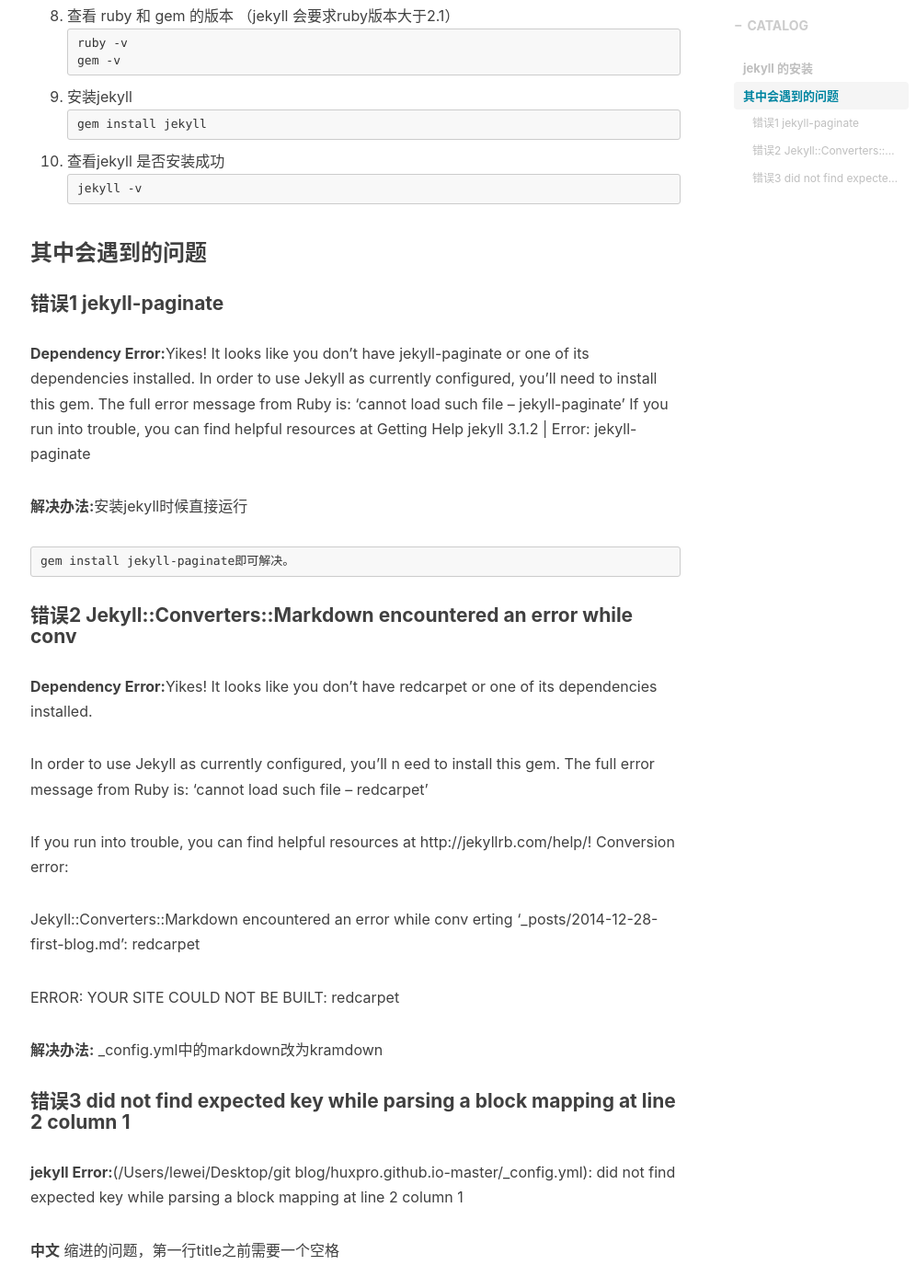
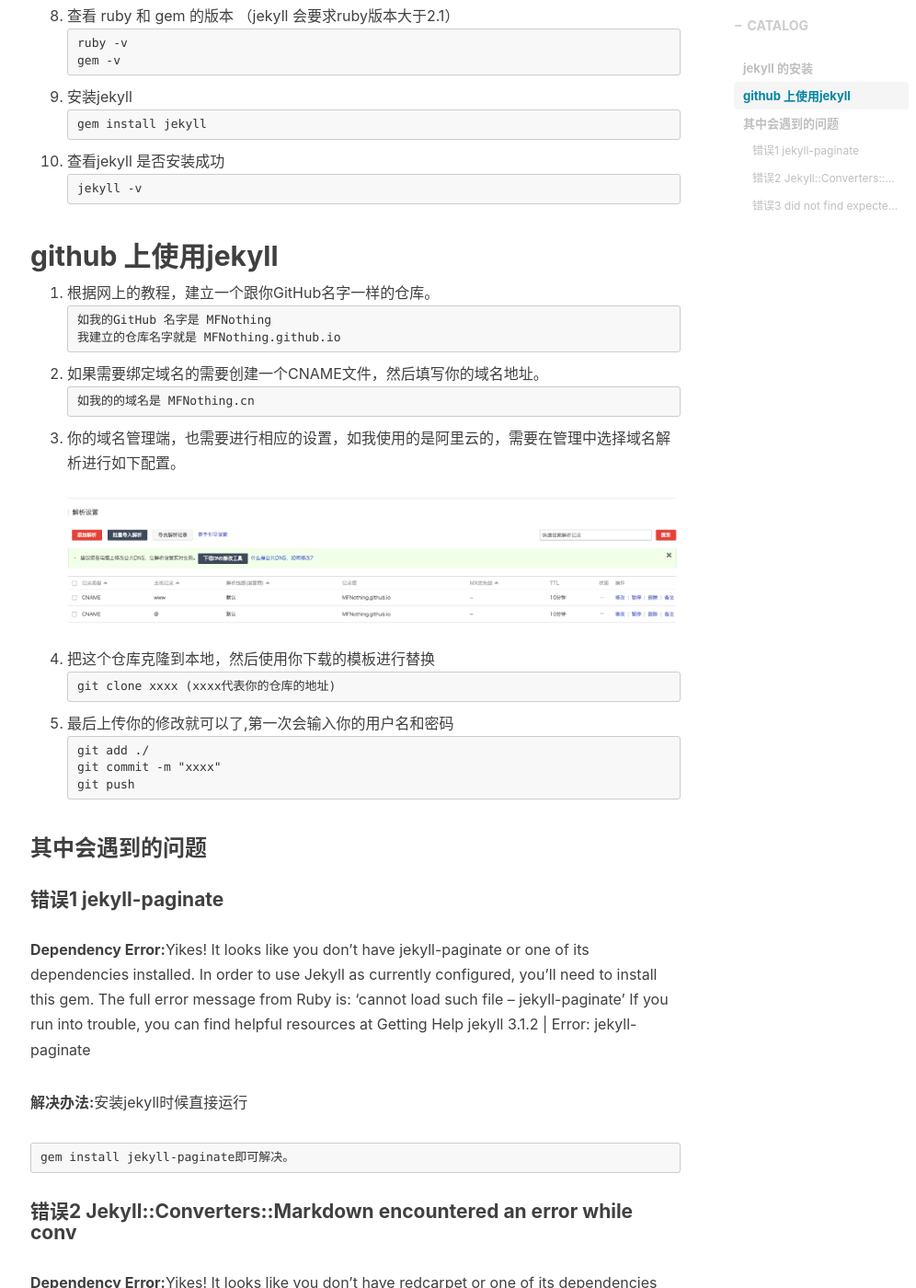
Before and after one commit to MFNothing/MFNothing.github.io, a Jekyll site: the page built from _posts/2017-07-14-Installation and use of jekyll.markdown, in a window 1280 px wide and 1400 px high, scrolled down 1177 px. Shown: the whole window at 92% size, without its empty margins (232-1228 px from the left). Built offline with Jekyll 4.4.1, drawn with Linux system fonts in a browser that asks for light colours; nearby versions of some CDN libraries; comment, search, counter and statistics services are not loaded.

Commit message:
git use jekyll

````diff
--- a/_posts/2017-07-14-Installation and use of jekyll.markdown
+++ b/_posts/2017-07-14-Installation and use of jekyll.markdown
@@ -58,6 +58,30 @@
 jekyll -v
 ```
 
+## github 上使用jekyll
+1. 根据网上的教程，建立一个跟你GitHub名字一样的仓库。
+```
+如我的GitHub 名字是 MFNothing
+我建立的仓库名字就是 MFNothing.github.io
+```
+2. 如果需要绑定域名的需要创建一个CNAME文件，然后填写你的域名地址。
+```
+如我的的域名是 MFNothing.cn
+```
+3. 你的域名管理端，也需要进行相应的设置，如我使用的是阿里云的，需要在管理中选择域名解析进行如下配置。
+![](/img/in-mpost/Installation-and-use-of-jekyll/jekyll_The-domain-name.jpeg)
+4. 把这个仓库克隆到本地，然后使用你下载的模板进行替换
+```
+git clone xxxx (xxxx代表你的仓库的地址)
+```
+5. 最后上传你的修改就可以了,第一次会输入你的用户名和密码
+```
+git add ./
+git commit -m "xxxx"
+git push
+```
+
+
 ### 其中会遇到的问题
 
 #### 错误1 jekyll-paginate
````
Also changed, not shown: img/in-mpost/Installation-and-use-of-jekyll/jekyll_The-domain-name.jpeg (added).
